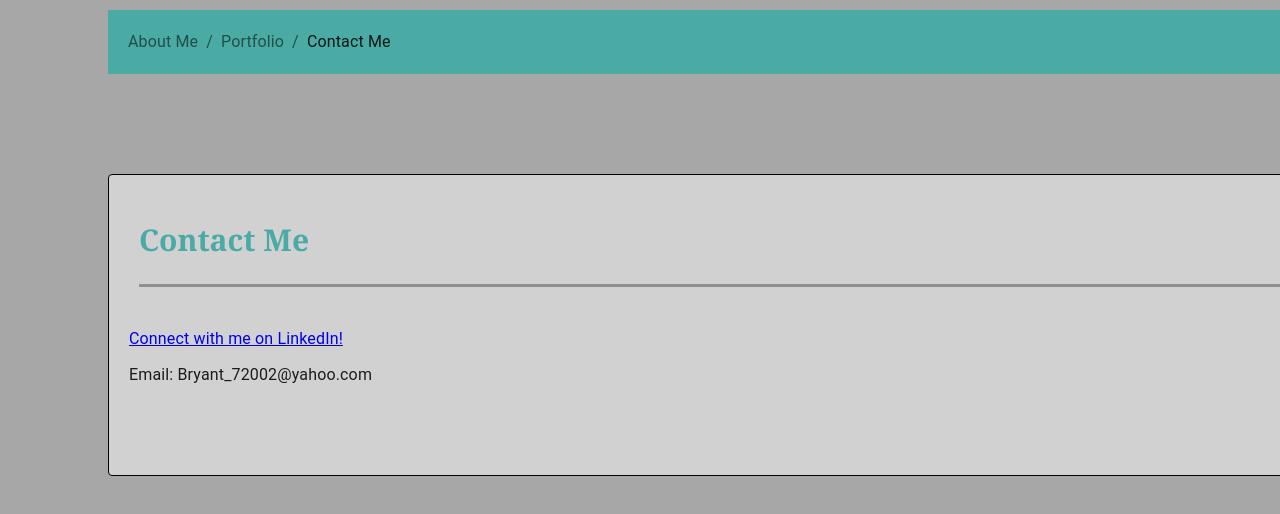
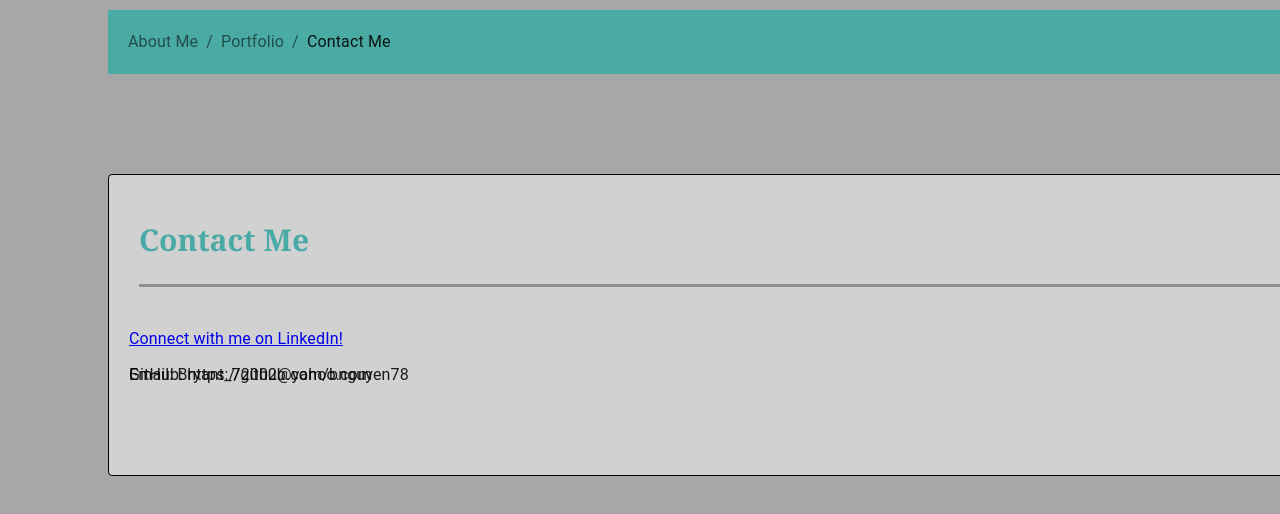
Before and after one commit to bnguyen78/mernportfolio2, a React (Create React App) app in the folder client/: page /contact in a window 1280 px wide. Shown: the top 514 px of the page. Built offline with nearby package versions, Linux system fonts and the light colour scheme.

Commit message:
added github link to contact page

```diff
--- a/client/src/pages/Contact/Contact.js
+++ b/client/src/pages/Contact/Contact.js
@@ -23,7 +23,6 @@ const Contact = () => {
   const classes = useStyles()
   return (
     <div className={classes.root}>
-    {/* <UserContext.Provider value={contactState}> */}
 
 
   <Paper id="paperContact"variant="outlined" elevation={3}>
@@ -32,10 +31,10 @@ const Contact = () => {
     <br />
     <br />
     <Typography>Email: Bryant_72002@yahoo.com</Typography>
+    <Typography>GitHub: https://github.com/bnguyen78</Typography>
 
     {/* <Form /> */}
     </Paper>
-    {/* </UserContext.Provider> */}
     </div>
   )
 }
```
